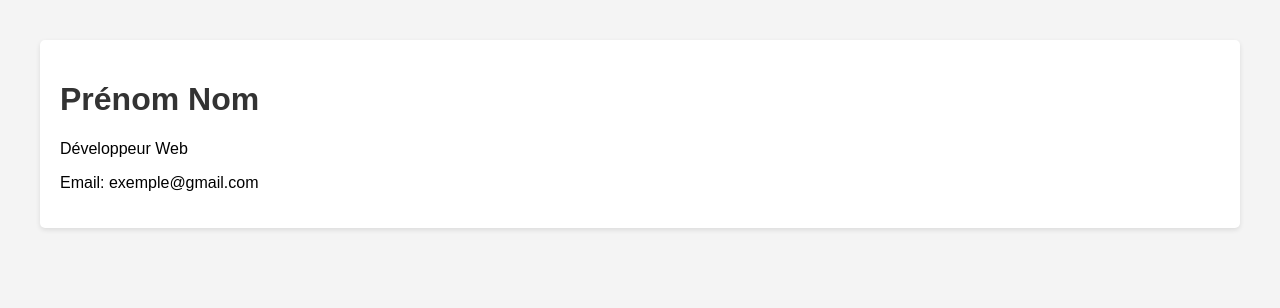
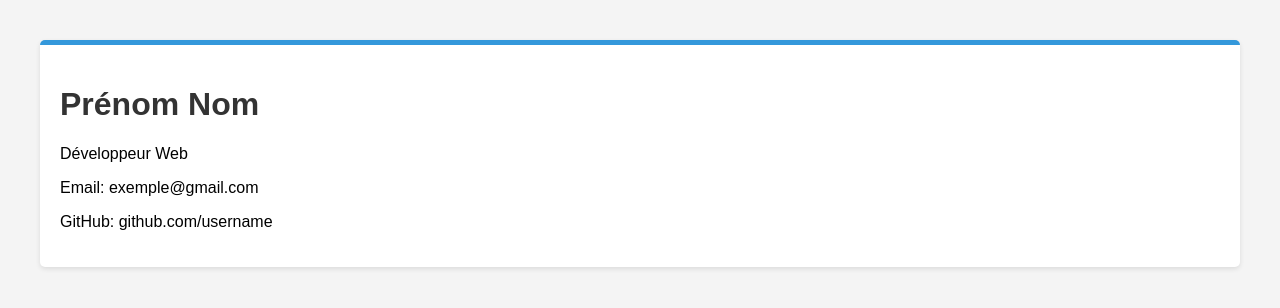
Before and after one commit to Abdelkerim516/carte-visite, a plain HTML site: page index.html in a window 1280 px wide. Drawn offline with Linux system fonts and the light colour scheme.

Commit message:
Ajoute du style dans index.html

```diff
--- a/index.html
+++ b/index.html
@@ -3,7 +3,7 @@
 <head>
     <meta charset="UTF-8">
     <meta name="viewport" content="width=device-width, initial-scale=1.0">
-    <title>Document</title>
+    <title>Ma carte de visite</title>
     <style>
         body{
             font-family: Arial, sans-serif;
@@ -16,6 +16,7 @@
             padding: 20px;
             border-radius: 5px;
             box-shadow: 0 2px 5px rgba(0,0,0,0.1);
+            border-top: 5px solid #3498db;
         }
         h1{
             color: #333;
@@ -26,7 +27,10 @@
     <div class="card">
         <h1>Prénom Nom</h1>
         <p>Développeur Web</p>
+        <div class="contact">
         <p>Email: exemple@gmail.com</p>
+        <p>GitHub: github.com/username</p>
+    </div>
     </div>
 </body>
 </html>
```
